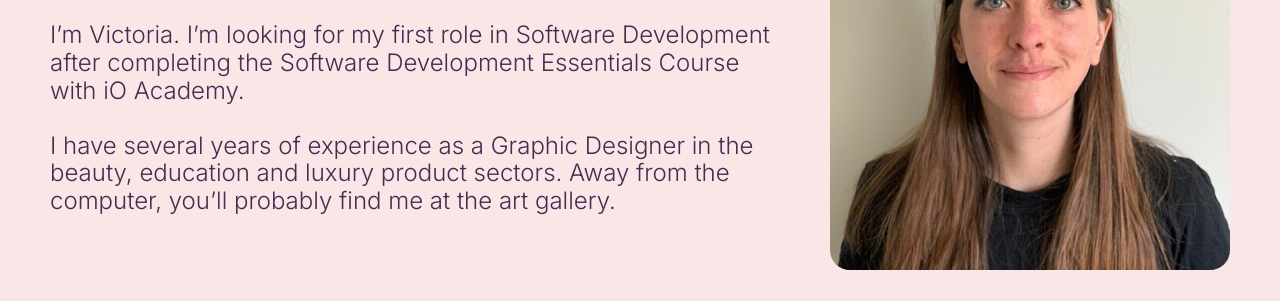
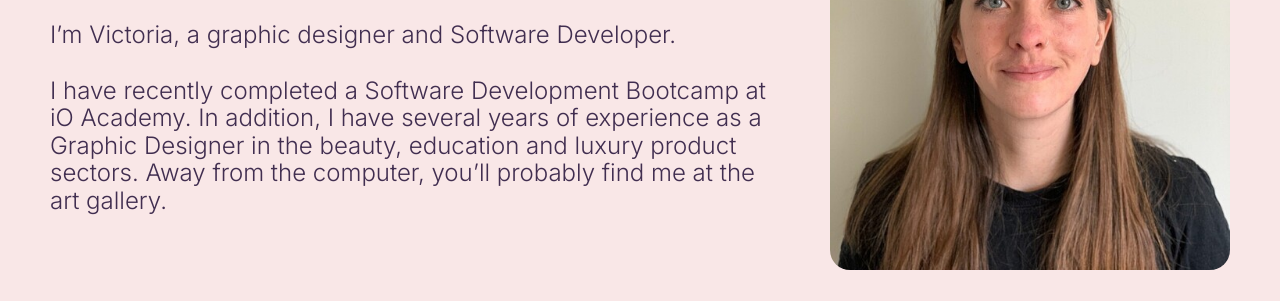
Before and after one commit to vicmccusker/portfolio-website, a plain HTML site: page about.html in a window 1280 px wide. Shown: the part 248-549 px from the top of the page. Drawn offline with Linux system fonts and the light colour scheme; a script that the page names is missing.

Commit message:
portfolio

```diff
--- a/about.html
+++ b/about.html
@@ -59,7 +59,7 @@
     <section class="text-container about-page">
         <div>
             <h2>Hello</h2>
-            <p>I’m Victoria. I’m looking for my first role in Software Development after completing the Software Development Essentials Course with iO Academy.<br><br>I have several years of experience as a Graphic Designer in the beauty, education and luxury product sectors. Away from the computer, you’ll probably find me at the art gallery.</p>
+            <p>I’m Victoria, a graphic designer and Software Developer.<br><br>I have recently completed a Software Development Bootcamp at iO Academy. In addition, I have several years of experience as a Graphic Designer in the beauty, education and luxury product sectors. Away from the computer, you’ll probably find me at the art gallery.</p>
         </div>
         <div class="profile-image">
             <img class="profile-image" src="images/headshot-victoria-mccusker.jpeg" alt="An image of Victoria">
```
